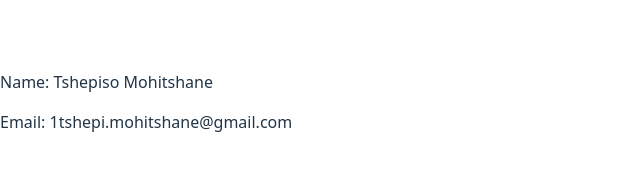
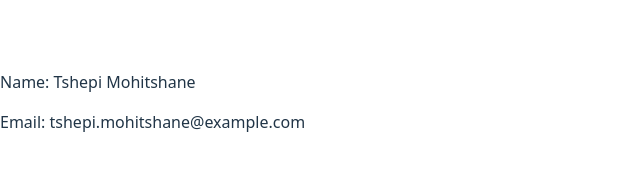
Before and after one commit to Tsh3py/alx-fe-reactjs, a React (Vite) app in the folder alx-react-app-props/: page / in a window 1280 px wide. Shown: the part 298-468 px from the top of the page, without its empty margins (0-640 px from the left). Built offline with nearby package versions, Linux system fonts and the light colour scheme.

Commit message:
feat:corrected Userdata on alx-react-app-props

```diff
--- a/alx-react-app-props/src/App.jsx
+++ b/alx-react-app-props/src/App.jsx
@@ -3,7 +3,7 @@ import ProfilePage from './ProfilePage';
 import UserContext from './UserContext'; // Import UserContext
 
 function App() {
-  const userData = { name: "Tshepiso Mohitshane", email: "1tshepi.mohitshane@gmail.com" };
+  const userData = { name: "Tshepi Mohitshane", email: "tshepi.mohitshane@example.com" };
 
   return (
     // Wrap ProfilePage with UserContext.Provider and pass userData as the value
--- a/alx-react-app-props/src/ProfilePage.jsx
+++ b/alx-react-app-props/src/ProfilePage.jsx
@@ -1,8 +1,8 @@
-import React from 'react';
-import UserInfo from './UserInfo';
+  import React from 'react';
+        import UserInfo from './UserInfo';
 
-function ProfilePage() { // Removed { userData } from props
-  return <UserInfo />; // UserInfo no longer needs userData prop
-}
+        function ProfilePage() {
+          return <UserInfo />;
+        }
 
-export default ProfilePage;
+        export default ProfilePage;
--- a/alx-react-app-props/src/UserContext.js
+++ b/alx-react-app-props/src/UserContext.js
@@ -1,6 +1,8 @@
 import React from 'react';
 
-// Initialize a Context and export it
-const UserContext = React.createContext(null); // You can provide a default value here, e.g., an empty object
+// Initialize a Context and export it.
+// It's common practice to provide a default value, often null or an empty object,
+// though for this specific use case, it's primarily the creation that matters.
+const UserContext = React.createContext(null);
 
 export default UserContext;
--- a/alx-react-app-props/src/UserDetails.jsx
+++ b/alx-react-app-props/src/UserDetails.jsx
@@ -1,8 +1,7 @@
-import React, { useContext } from 'react'; // Import useContext hook
-import UserContext from './UserContext'; // Import UserContext
+ import React, { useContext } from 'react';
+        import UserContext from './UserContext';
 
         function UserDetails() {
-  // Consume UserContext using the useContext hook
           const userData = useContext(UserContext);
 
           return (
--- a/alx-react-app-props/src/UserInfo.jsx
+++ b/alx-react-app-props/src/UserInfo.jsx
@@ -1,8 +1,8 @@
  import React from 'react';
-import UserDetails from './UserDetails';
+        import UserDetails from './UserDetails';
 
-function UserInfo() { // Removed { userData } from props
-  return <UserDetails />; // UserDetails no longer needs userData prop
-}
+        function UserInfo() {
+          return <UserDetails />;
+        }
 
-export default UserInfo;
+        export default UserInfo;
```
Lines whose indentation alone changed are shown as unchanged.
